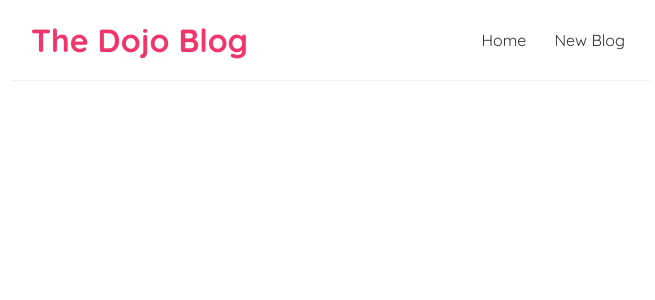
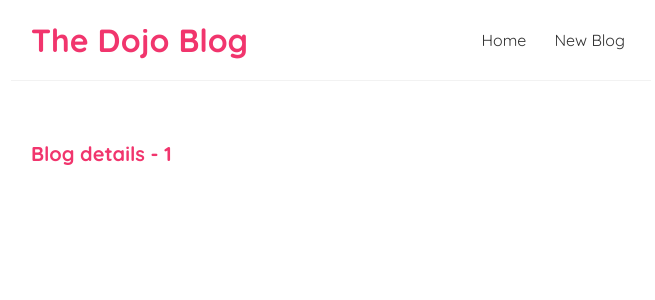
Before and after one commit to Onushkis/ninjareact, a React (Create React App) app: page /blogs/1 in a window 1280 px wide. Shown: the top 300 px of the page, without its empty margins (309-964 px from the left). Built offline with nearby package versions, Linux system fonts and the light colour scheme.

Commit message:
added changes Reusing Custom Hooks

```diff
--- a/src/App.js
+++ b/src/App.js
@@ -2,6 +2,7 @@
 import Home from './Home';
 import { BrowserRouter as Router, Route, Switch} from 'react-router-dom';
 import Create from './Create';
+import BlogDetails from './BlogDetails';
 function App() {
 
   return (
@@ -16,6 +17,9 @@
         <Route path='/create'>
           <Create />
      </Route>
+     <Route path='/blogs/:id'>
+          <BlogDetails />
+     </Route>
       </Switch>
       </div>
     </div>
--- /dev/null
+++ b/src/BlogDetails.js
@@ -0,0 +1,12 @@
+import { useParams } from "react-router-dom/cjs/react-router-dom.min";
+
+const BlogDetails = () => {
+    const {id } = useParams();
+    return (
+        <div className="blog-details">
+        <h2>Blog details - { id }</h2>
+        </div>
+     );
+}
+
+export default BlogDetails;
--- a/src/BlogList.js
+++ b/src/BlogList.js
@@ -1,3 +1,5 @@
+import { Link } from "react-router-dom";
+
 const BlogList = ({blogs, title }) => {
     /* const blogs = props.blogs;
     const title = props.title; */
@@ -7,13 +9,15 @@
         <h2>{ title}</h2>
       {blogs.map((blog) => (
         <div className="blog-preview" key={blog.id}>
+          <Link to={`/blogs/${blog.id}`}>
           <h2> {blog.title}</h2>
           <p> Written by {blog.author}</p>
-
+          </Link>
         </div>
       ))}
     </div>
   );
 };
 
+
 export default BlogList;
```
